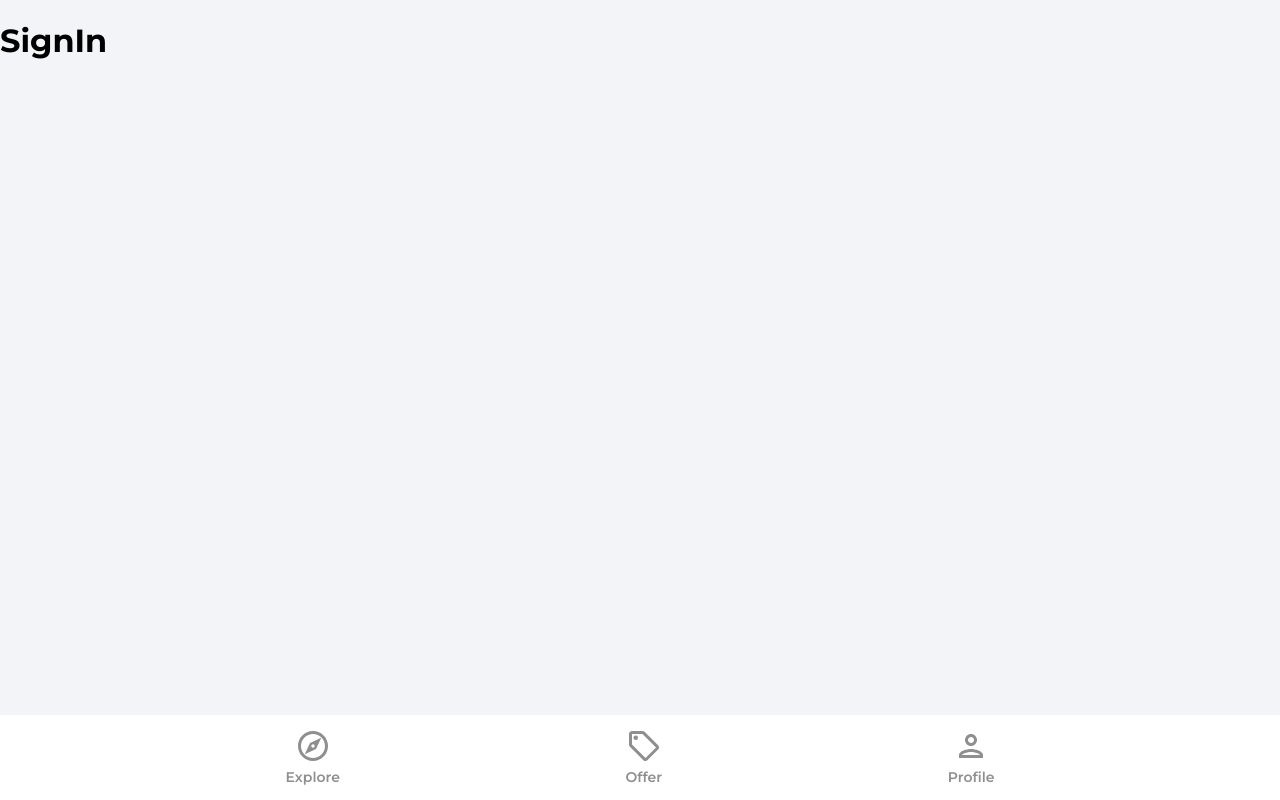
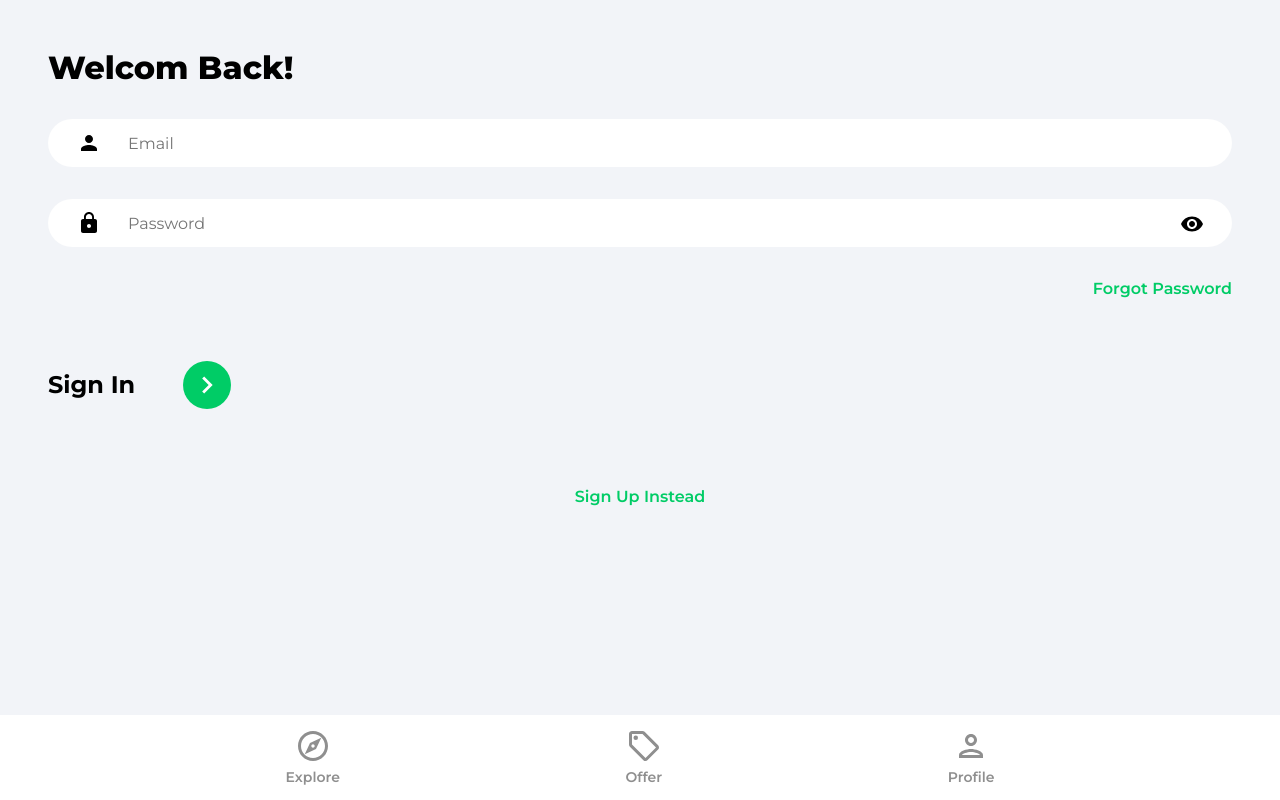
Before and after one commit to setykarimi/House-marketplace, a React (Create React App) app: page /sign-in in a window 1280 px wide. Built offline with nearby package versions, Linux system fonts and the light colour scheme.

Commit message:
Add data for SignIn page

```diff
--- a/src/pages/SignIn.jsx
+++ b/src/pages/SignIn.jsx
@@ -1,5 +1,83 @@
+import { useState } from 'react';
+import { Link, useNavigate } from 'react-router-dom';
+import { ReactComponent as ArrowRightIcon } from '../assets/svg/keyboardArrowRightIcon.svg'
+import visibilityIcon from '../assets/svg/visibilityIcon.svg'
 const SignIn = () => {
-    return ( <h1>SignIn</h1> );
+    const [showPassword, setShowPassword] = useState(false)
+    const [formData, setFormData] = useState({
+        email: '',
+        password: ''
+    })
+    const { email, password } = formData
+
+    const navigate = useNavigate()
+
+    const onChange = (e) => {
+        setFormData((prev) => ({
+            ...prev,
+            [e.target.id]: e.target.value
+        }))
+    }
+
+    return (
+        <>
+            <div className="pageContainer">
+                <header>
+                    <p className="pageHeader">Welcom Back!</p>
+                </header>
+
+                <main>
+                    <form>
+                        <input
+                            type="email"
+                            id="email"
+                            className='emailInput'
+                            placeholder='Email'
+                            value={email}
+                            onChange={onChange}
+                        />
+
+                        <div className="passwordInputDiv">
+                            <input
+                                type={showPassword ? 'text' : 'password'}
+                                className='passwordInput'
+                                placeholder='Password'
+                                id='password'
+                                value={password}
+                                onChange={onChange}
+                            />
+
+                            <img
+                                src={visibilityIcon}
+                                alt="Show password"
+                                className='showPassword'
+                                onChange={() => setShowPassword(prev => !prev)}
+                            />
+                        </div>
+
+                        <Link to='/forgot-password' className='forgotPasswordLink'>
+                            Forgot Password
+                        </Link>
+
+
+                        <div className="signInBar">
+                            <p className="signInText">
+                                Sign In
+                            </p>
+                            <button className="signInButton">
+                                <ArrowRightIcon fill='#ffffff' width='34px' height='34px' />
+                            </button>
+                        </div>
+                    </form>
+
+                    {/* Google OAuth */}
+                    <Link to='/sign-up' className='registerLink'>
+                        Sign Up Instead
+                    </Link>
+                </main>
+            </div>
+        </>
+    );
 }
 
 export default SignIn;
```
